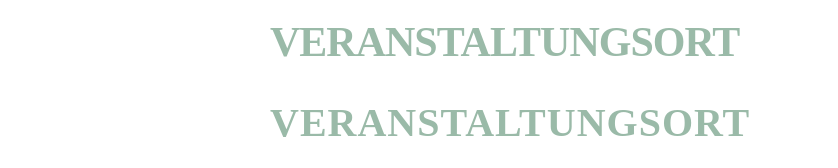
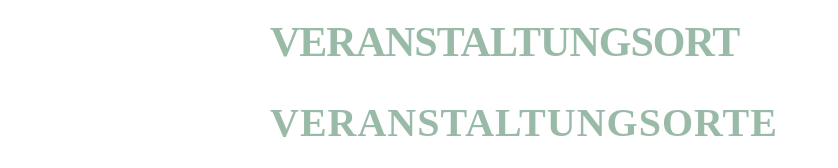
Before and after one commit to hu-bwg/website-zeichen-und-symbole, a Jekyll site: the page built from src/de/04_venue.md, in a window 1280 px wide. Shown: the part 356-524 px from the top of the page, without its empty margins (0-838 px from the left). Built offline with Jekyll 4.4.1, drawn with Linux system fonts in a browser that asks for light colours; nearby versions of some CDN libraries; some web fonts are replaced; grey boxes are pictures that could not be loaded.

Commit message:
Update 04_venue.md
Veranstalzungsorte im Plural

```diff
--- a/src/de/04_venue.md
+++ b/src/de/04_venue.md
@@ -4,7 +4,7 @@ title: Veranstaltungsort
 language: de
 ---
 
-# Veranstaltungsort
+# Veranstaltungsorte
 
 <iframe width="100%" height="500px" frameBorder="0" src="https://a.tiles.mapbox.com/v4/frau-sabine.o0557fei.html?access_token=pk.eyJ1IjoiZnJhdS1zYWJpbmUiLCJhIjoiY2lnNm9saHZ4MGhkb3ZsbTZ5eXkwMXRhMSJ9.YNRk22lOO3ngLgUvJQovCg"></iframe>
 
```
